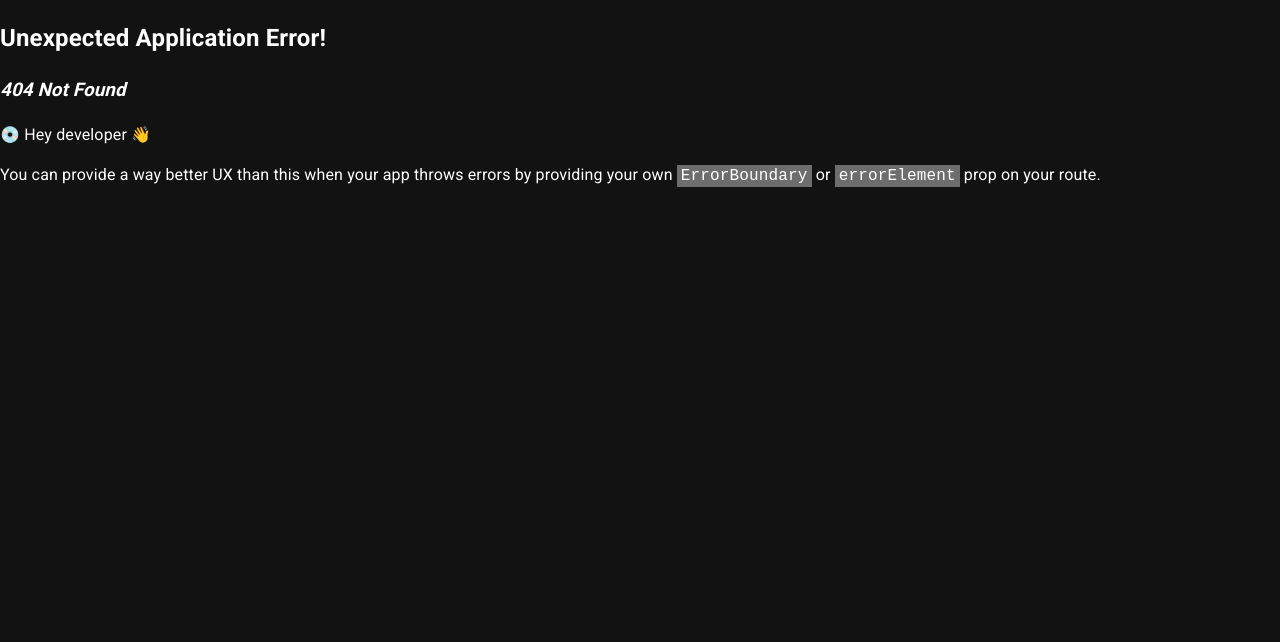
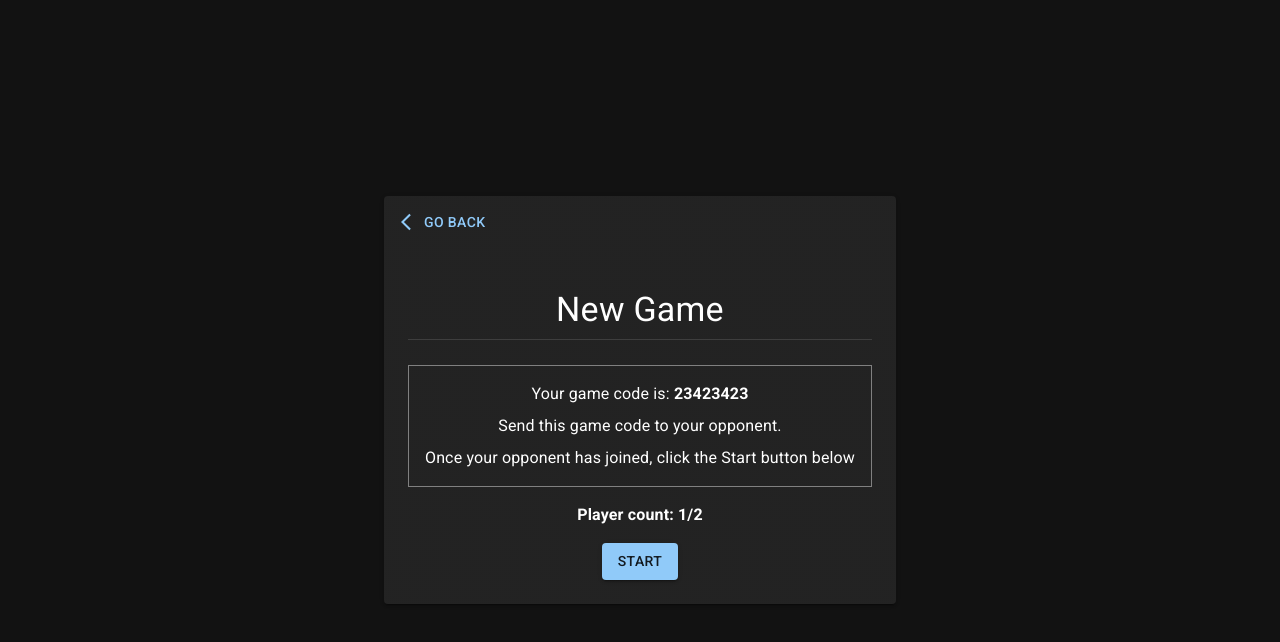
Before and after one commit to C-L-Software/connect-4-client, a React app: page /new-game in a window 1280 px wide. Before the commit this address had no page. Shown: the top 642 px of the page. Built offline with nearby package versions, Linux system fonts and the light colour scheme; a web font is replaced by a local one.

Commit message:
Added skeleton for new game

```diff
--- /dev/null
+++ b/src/components/back-button/index.tsx
@@ -0,0 +1,22 @@
+import React from "react";
+import { useNavigate } from "react-router-dom";
+import { Button, Stack, Box } from "@mui/material";
+import { ArrowBackIosNew } from "@mui/icons-material";
+
+export default () => {
+  const navigate = useNavigate();
+
+  const onBack = () => {
+    navigate(-1);
+  };
+
+  return (
+    <Box>
+      <Stack direction={"row"}>
+        <Button onClick={onBack} startIcon={<ArrowBackIosNew />} sx={{ m: 1 }}>
+          Go back
+        </Button>
+      </Stack>
+    </Box>
+  );
+};
--- a/src/pages/home/components/main-menu/index.tsx
+++ b/src/pages/home/components/main-menu/index.tsx
@@ -11,7 +11,7 @@ export default () => {
 
   return (
     <Stack direction={"column"} spacing={2}>
-      <Button onClick={() => onClick("/game")}>
+      <Button onClick={() => onClick("/new-game")}>
         <Typography variant="h5">New Game</Typography>
       </Button>
       <Button onClick={() => onClick("/join")}>
--- a/src/pages/join/index.tsx
+++ b/src/pages/join/index.tsx
@@ -1,7 +1,6 @@
 import React, { useState } from "react";
-import { useNavigate } from "react-router-dom";
-import { ArrowBackIosNew } from "@mui/icons-material";
 import FlexBox from "../../components/flex-box";
+import BackButton from "../../components/back-button";
 import {
   Button,
   Paper,
@@ -10,6 +9,7 @@ import {
   Stack,
   Typography,
   CircularProgress,
+  Divider,
 } from "@mui/material";
 
 const ERROR_TEXT = "Game Code cannot be empty!";
@@ -18,12 +18,6 @@ export default () => {
   const [gameCode, setGameCode] = useState<number | undefined>(undefined);
   const [errorText, setErrorText] = useState<string | undefined>(undefined);
   const [isLoading, setIsLoading] = useState(false);
-
-  const navigate = useNavigate();
-
-  const onBack = () => {
-    navigate(-1);
-  };
 
   const onSubmit = () => {
     if (!gameCode) {
@@ -57,20 +51,13 @@ export default () => {
           <Box>
             <Stack spacing={2}>
               <Stack direction={"column"}>
-                <Stack direction={"row"}>
-                  <Button
-                    onClick={onBack}
-                    startIcon={<ArrowBackIosNew />}
-                    sx={{ m: 1 }}
-                  >
-                    Go back
-                  </Button>
-                </Stack>
+                <BackButton />
               </Stack>
             </Stack>
             <Stack direction={"column"} spacing={0.2}>
               <Box sx={{ p: 3, textAlign: "center" }}>
                 <Typography variant="h4">Join Game</Typography>
+                <Divider sx={{ mt: 1 }} />
               </Box>
               <Box sx={{ p: 3, pt: 0, width: "100%", textAlign: "center" }}>
                 <Typography>
--- /dev/null
+++ b/src/pages/new-game/index.tsx
@@ -0,0 +1,51 @@
+import React from "react";
+import FlexBox from "../../components/flex-box";
+import BackButton from "../../components/back-button";
+import { Paper, Box, Divider, Typography, Stack, Button } from "@mui/material";
+
+export default () => {
+  return (
+    <FlexBox>
+      <Paper elevation={2}>
+        <Box>
+          <Stack spacing={2}>
+            <Stack direction={"column"}>
+              <BackButton />
+            </Stack>
+            <Stack direction={"column"} spacing={0.2}>
+              <Box sx={{ p: 3, textAlign: "center" }}>
+                <Typography variant="h4">New Game</Typography>
+                <Divider sx={{ mt: 1 }} />
+              </Box>
+              <Box sx={{ p: 3, pt: 0, textAlign: "center" }}>
+                <Box sx={{ border: "1px solid grey", p: 2 }}>
+                  <Stack direction={"column"} spacing={1}>
+                    <Typography>
+                      Your game code is: <b>23423423</b>
+                    </Typography>
+                    <Typography>
+                      Send this game code to your opponent.
+                    </Typography>
+                    <Typography>
+                      Once your opponent has joined, click the Start button
+                      below
+                    </Typography>
+                  </Stack>
+                </Box>
+
+                <Box sx={{ mt: 2, mb: 2 }}>
+                  <Typography style={{ fontWeight: "bold" }}>
+                    Player count: 1/2
+                  </Typography>
+                </Box>
+                <Stack direction={"row"} justifyContent={"center"}>
+                  <Button variant="contained">Start</Button>
+                </Stack>
+              </Box>
+            </Stack>
+          </Stack>
+        </Box>
+      </Paper>
+    </FlexBox>
+  );
+};
--- a/src/router.tsx
+++ b/src/router.tsx
@@ -3,6 +3,7 @@ import { createBrowserRouter } from "react-router-dom";
 import Home from "./pages/home";
 import About from "./pages/about";
 import Game from "./pages/game";
+import NewGame from "./pages/new-game";
 import Join from "./pages/join";
 
 export default createBrowserRouter([
@@ -15,6 +16,10 @@ export default createBrowserRouter([
     element: <About />,
   },
   {
+    path: "/new-game",
+    element: <NewGame />,
+  },
+  {
     path: "/game",
     element: <Game />,
   },
```
